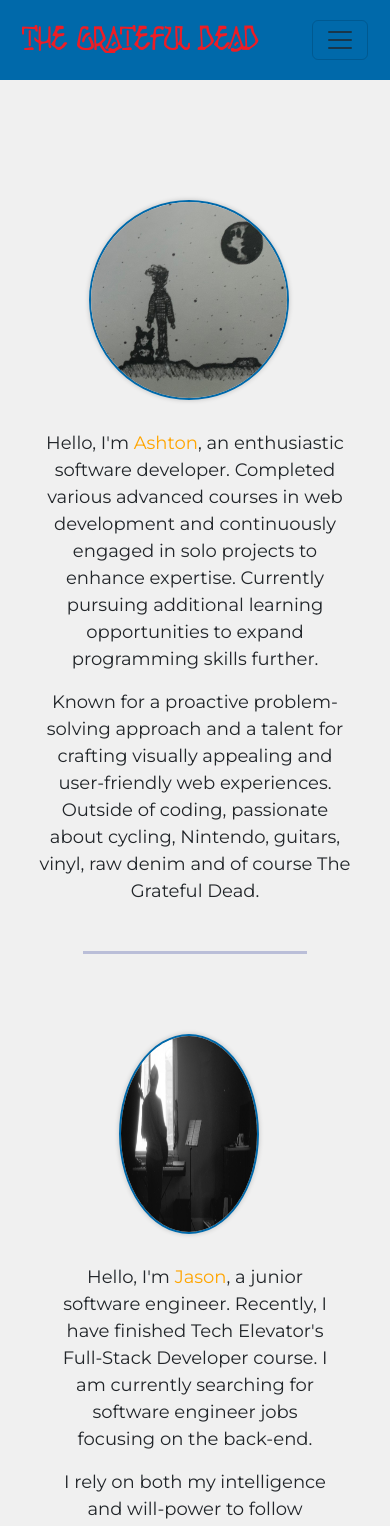
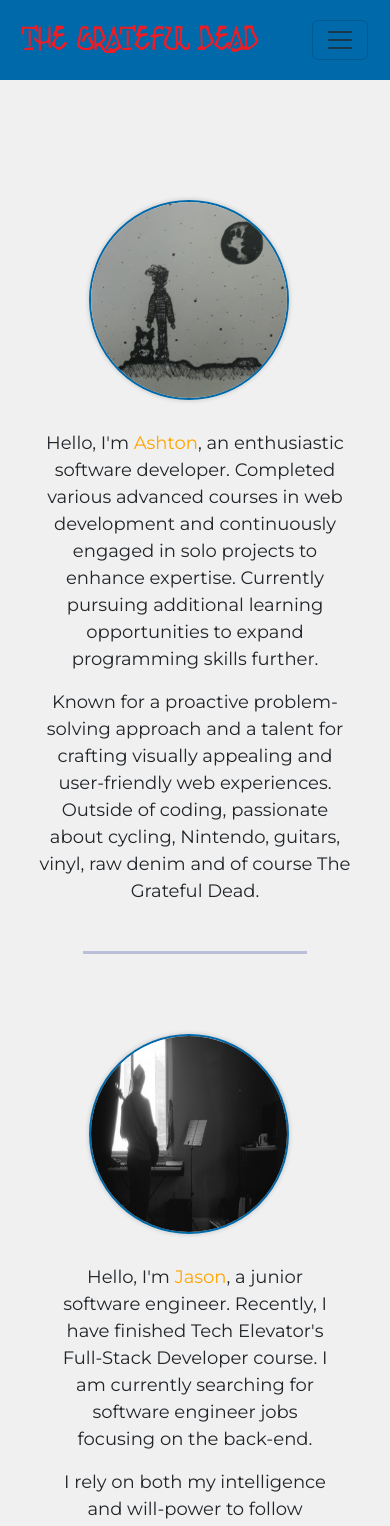
Before and after one commit to ashton8504/gratefuldeadVue, a Vue app in the folder frontend/: page /contact in a window 390 px wide. Shown: the top 1526 px of the page. Built offline with nearby package versions, Linux system fonts and the light colour scheme.

Commit message:
saving progress

```diff
--- a/frontend/src/components/Contact.vue
+++ b/frontend/src/components/Contact.vue
@@ -370,7 +370,7 @@ p {
   }
 
   #ashton-contact img {
-    max-width: 70%;
+    max-width: 100%;
     height: auto;
     width: 200px;
     height: 200px;
```
